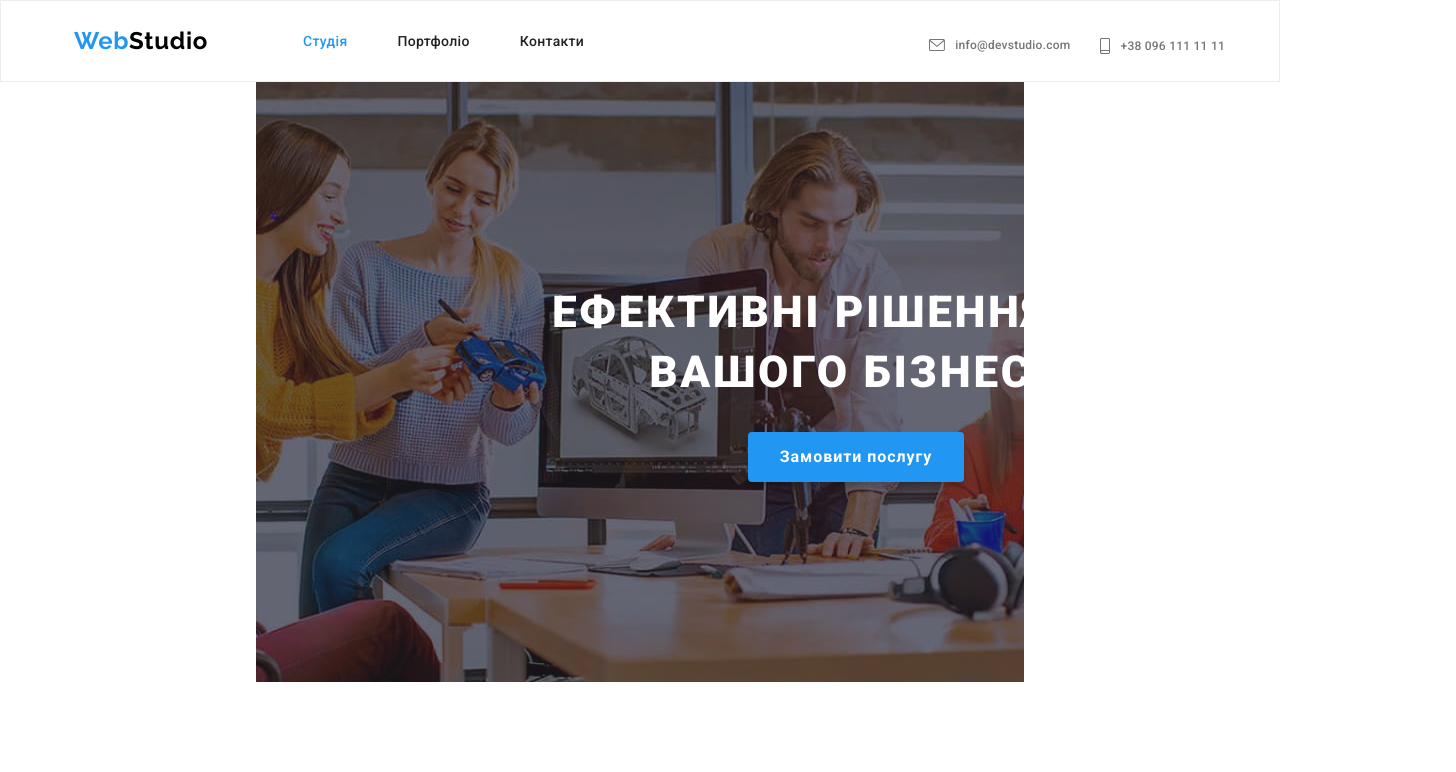
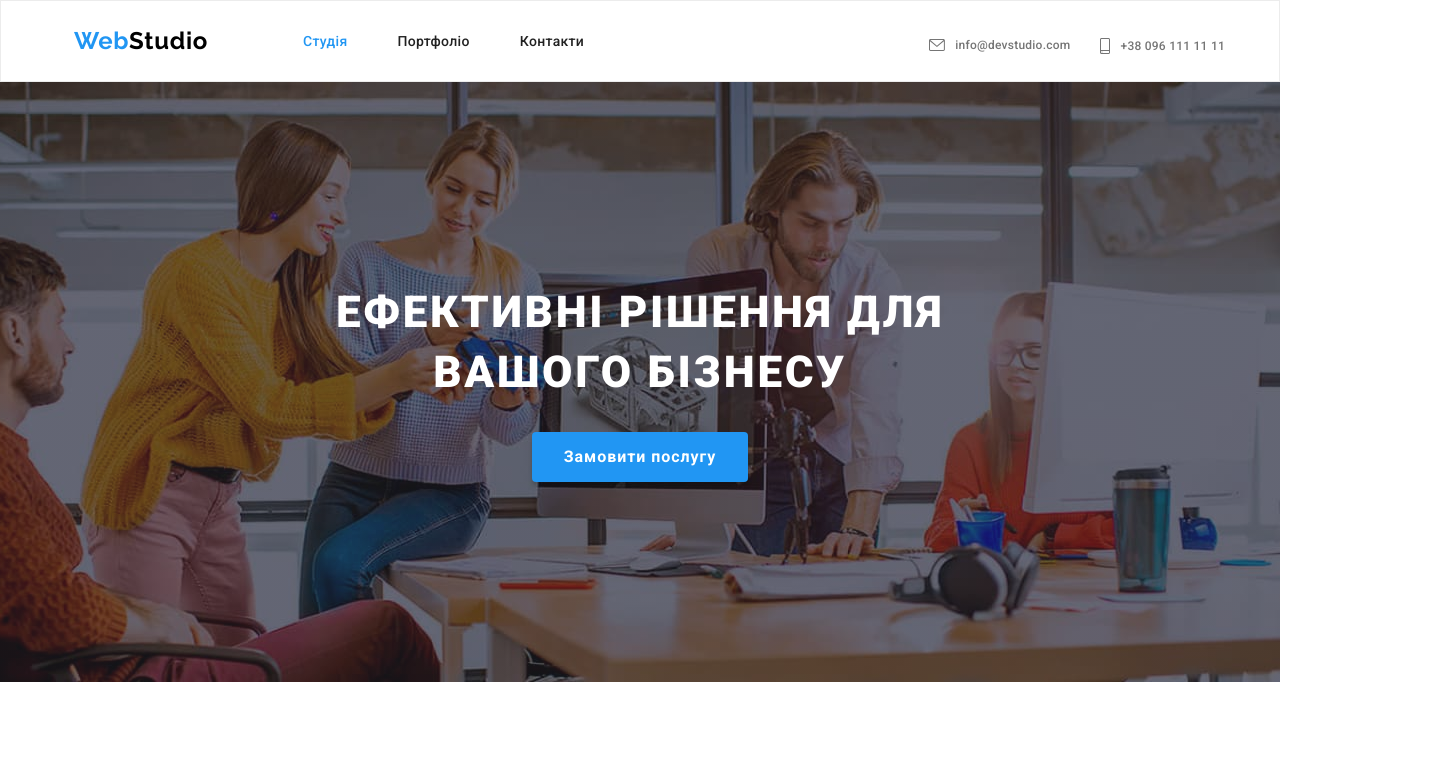
Before and after one commit to Nicolai2022/goit-markup-hw-08, a plain HTML site: page index.html in a window 1280 px wide. Shown: the top 772 px of the page, 1456 px wide, since content can reach past the window. Drawn offline with nearby package versions, Linux system fonts and the light colour scheme.

Commit message:
scc width: auto

```diff
--- a/sass/components/_header.scss
+++ b/sass/components/_header.scss
@@ -5,12 +5,13 @@
     margin: 0 auto;
     border: 1px solid #ececec;
 
-    @media screen and(min-width:320px) {
+    @media screen and(min-width:320px) and (max-width:480px) {
       display: flex;
       align-items: center;
       margin-left: auto;
       margin-right: auto;
     }
+
   }
 
   .header__container {
--- a/sass/components/_hero.scss
+++ b/sass/components/_hero.scss
@@ -45,6 +45,8 @@
 
     @media screen and (min-width: 1200px) {
       max-width: 1600px;
+      width: auto;
+      // width: 1200px;
       height: 600px;
       background-image: linear-gradient(
         to right,
@@ -53,6 +55,7 @@
       ),
       url(../../images/headerdesktop1x-1600.jpg);
     }
+
 
   }
 
```
Also changed, not shown: css/main.css, dist/css/main.min.css, 2 other files.
